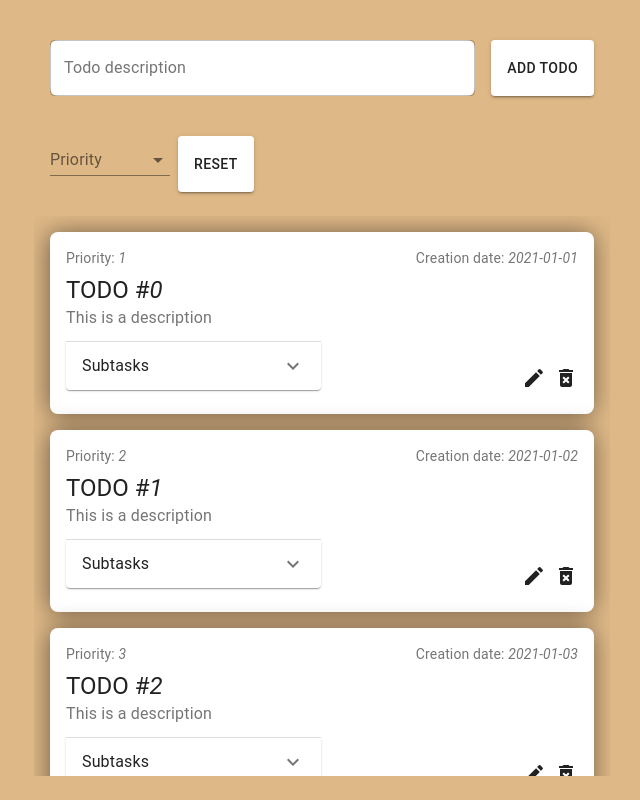
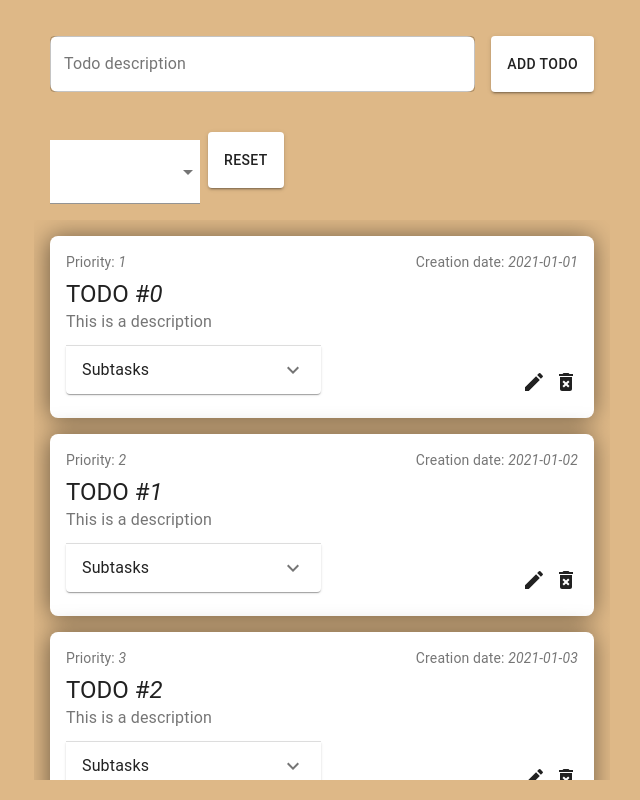
Before and after one commit to sorincretescu/curly-octo-robot, a React (Create React App) app: page / in a window 1280 px wide. Shown: the whole page, without its empty margins (318-958 px from the left). Built offline with nearby package versions, Linux system fonts and the light colour scheme.

Commit message:
feat: add some styling- still looks bad

```diff
--- a/src/views/todo/Todo.jsx
+++ b/src/views/todo/Todo.jsx
@@ -56,13 +56,16 @@ const useStyles = makeStyles({
   selectDropdown: {
     margin: 16,
     display: 'flex',
-
   },
   formControl: {
-    minWidth: 120,
+    minWidth: 150,
+    height: '80px',
+
   },
   selectEmpty: {
     marginTop: 4,
+    backgroundColor:'white',
+    height:'90px',
   },
 });
 
@@ -133,9 +136,10 @@ const Todo = () => {
       </div>
       <div className={classes.selectDropdown}>
         <FormControl className={classes.formControl}>
-          <InputLabel >Priority</InputLabel>
+          <InputLabel>Priority</InputLabel>
           <Select
             className={classes.selectEmpty}
+            label='Priority'
             value={selectedPriority}
             onChange={handlePrioritySort}
           > {
@@ -148,8 +152,10 @@ const Todo = () => {
             }
           </Select>
         </FormControl>
-        <Button onClick={handleSortReset} text="Reset" />
 
+      <Button
+        onClick={handleSortReset}
+        text="Reset" />
       </div>
       <div className={classes.cardsContainer}>
         {selectedPriority === "" ? (
```
